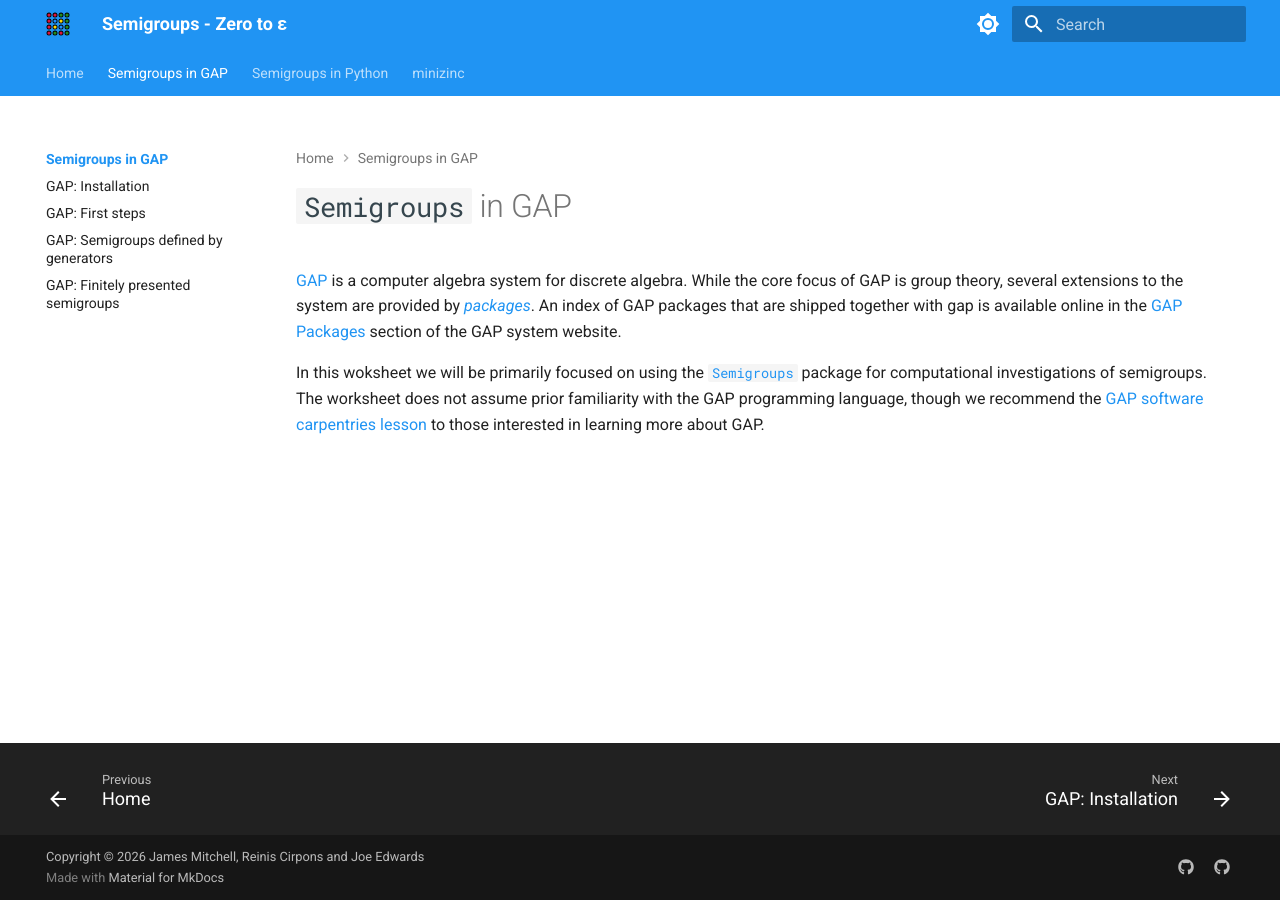
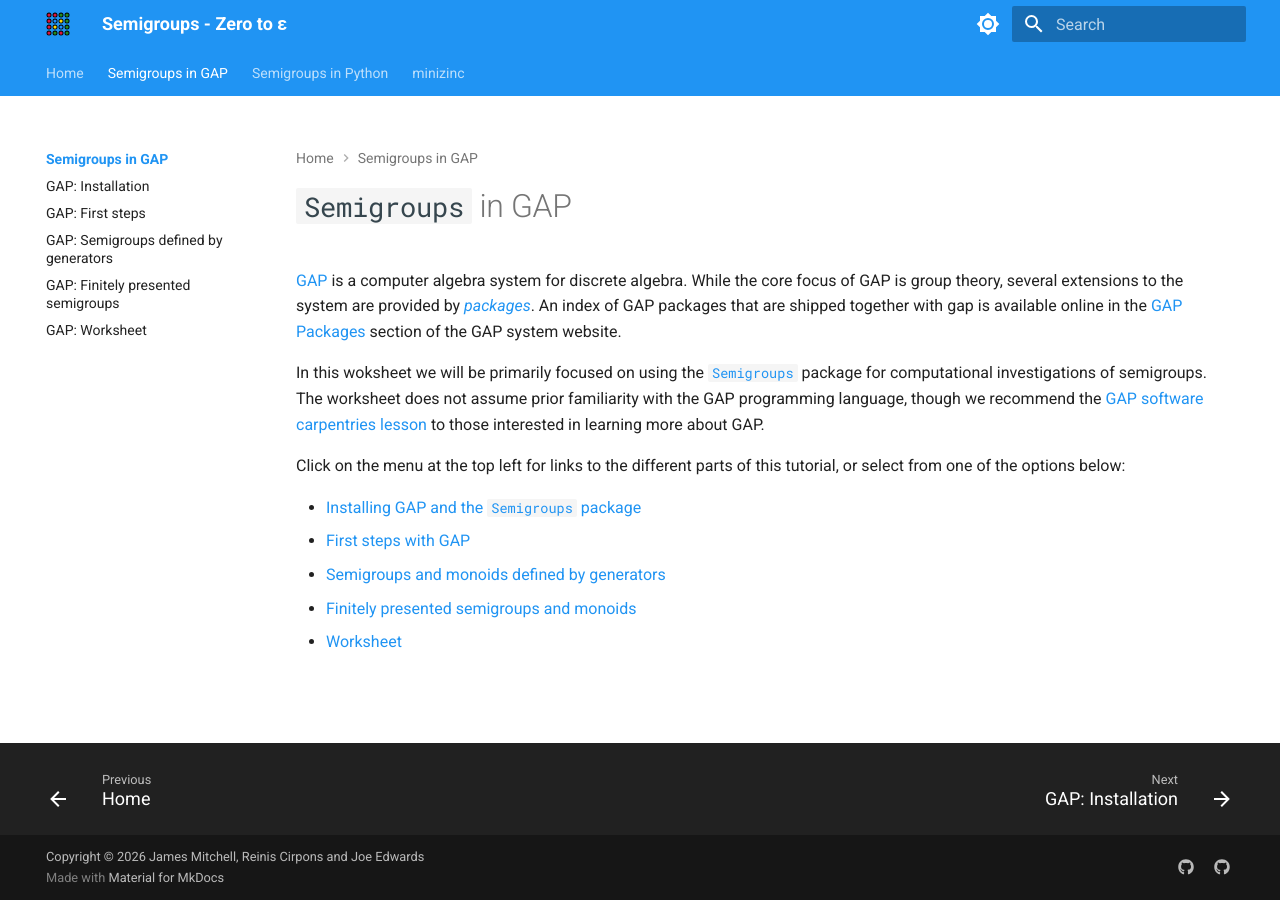
Before and after one commit to libsemigroups/tutorial, an MkDocs documentation site: the page built from docs/gap/index.md, in a window 1280 px wide. Built offline with MkDocs 1.6.1 and Material for MkDocs 9.7.7, drawn with Linux system fonts in a browser that asks for light colours.

Commit message:
Harmonise file names and add index to index.md x 3

```diff
--- a/docs/gap/index.md
+++ b/docs/gap/index.md
@@ -11,3 +11,12 @@ package for computational investigations of semigroups. The worksheet does not a
 GAP programming language, though we recommend the
 [GAP software carpentries lesson](https://carpentries-incubator.github.io/gap-lesson/index.html) to those interested
 in learning more about GAP.
+
+Click on the menu at the top left for links to the different parts of this
+tutorial, or select from one of the options below:
+
+* [Installing GAP and the `Semigroups` package](install.md)
+* [First steps with GAP](first-steps.md)
+* [Semigroups and monoids defined by generators](generated.md)
+* [Finitely presented semigroups and monoids](fp.md)
+* [Worksheet](worksheet.md)
--- a/mkdocs.yml
+++ b/mkdocs.yml
@@ -5,9 +5,10 @@ nav:
   - Semigroups in GAP:
       - gap/index.md
       - "GAP: Installation": gap/install.md
-      - "GAP: First steps": gap/session.md
+      - "GAP: First steps": gap/first-steps.md
       - "GAP: Semigroups defined by generators": gap/generated.md
       - "GAP: Finitely presented semigroups": gap/fp.md
+      - "GAP: Worksheet": gap/worksheet.md
   - Semigroups in Python:
       - py/index.md
       - "Python: Installation": py/install.md
```
Also changed, not shown: docs/gap/fp.md (+1 -1 lines), docs/gap/generated.md (+4 -4 lines), docs/index.md (+6 -0 lines), docs/py/finite.md (deleted, +0 -1 lines), docs/py/index.md (+2 -0 lines), docs/gap/first-steps.md (renamed from docs/gap/session.md), docs/gap/worksheet.md (added), docs/py/generated.md (renamed from docs/py/semigroups-from-generators.md).
